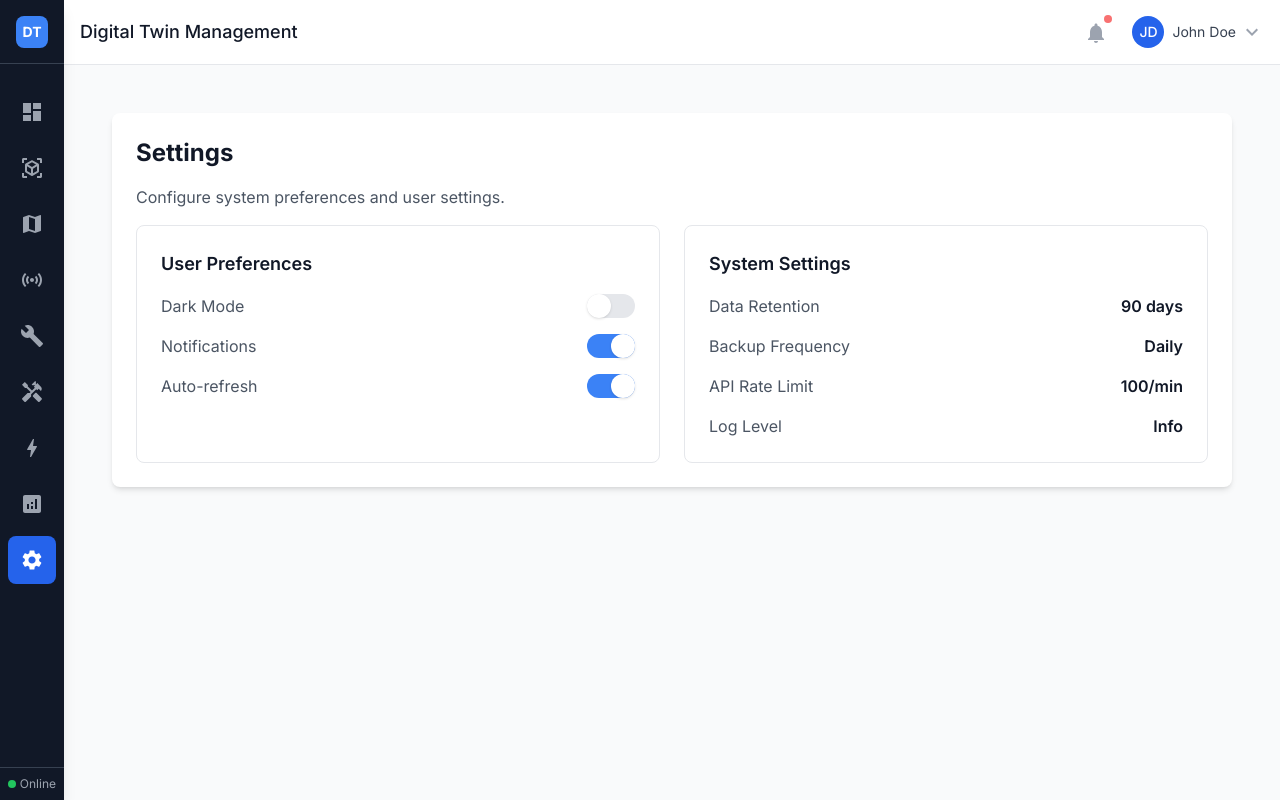
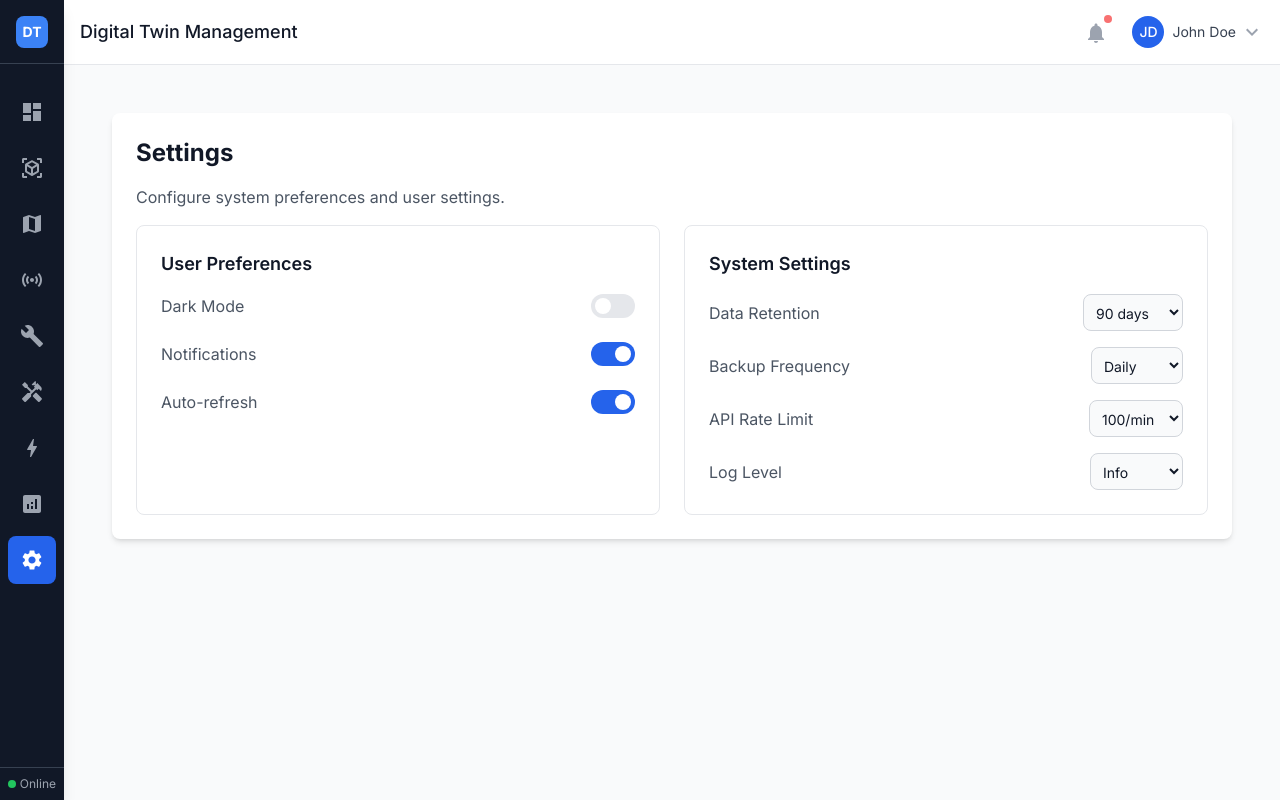
Before and after one commit to anmartincode/digital-twin-management, a React (Create React App) app in the folder frontend/: page /settings in a window 1280 px wide. Built offline with nearby package versions, Linux system fonts and the light colour scheme.

Commit message:
feat: add interactive functionality and dark mode support

```diff
--- a/frontend/src/App.tsx
+++ b/frontend/src/App.tsx
@@ -1,5 +1,6 @@
 import React from 'react';
 import { Routes, Route } from 'react-router-dom';
+import { ThemeProvider } from './contexts/ThemeContext';
 import Layout from './components/Layout/Layout';
 import Dashboard from './pages/Dashboard/Dashboard';
 import BIMViewer from './pages/BIMViewer/BIMViewer';
@@ -13,6 +14,7 @@ import Settings from './pages/Settings/Settings';
 
 const App: React.FC = () => {
   return (
+    <ThemeProvider>
       <div className="App">
         <Layout>
           <Routes>
@@ -28,6 +30,7 @@ const App: React.FC = () => {
           </Routes>
         </Layout>
       </div>
+    </ThemeProvider>
   );
 };
 
--- a/frontend/src/components/Layout/Layout.tsx
+++ b/frontend/src/components/Layout/Layout.tsx
@@ -10,7 +10,7 @@ const Layout: React.FC<LayoutProps> = ({ children }) => {
   const [sidebarOpen, setSidebarOpen] = useState(false);
 
   return (
-    <div className="flex h-screen bg-gray-50">
+    <div className="flex h-screen bg-gray-50 dark:bg-gray-900">
       {/* Sidebar */}
       <Sidebar isOpen={sidebarOpen} onClose={() => setSidebarOpen(false)} />
 
@@ -20,7 +20,7 @@ const Layout: React.FC<LayoutProps> = ({ children }) => {
         <Header onMenuClick={() => setSidebarOpen(true)} />
 
         {/* Page content */}
-        <main className="flex-1 overflow-x-hidden overflow-y-auto bg-gray-50">
+        <main className="flex-1 overflow-x-hidden overflow-y-auto bg-gray-50 dark:bg-gray-900">
           <div className="container mx-auto px-6 py-6">
             {children}
           </div>
--- /dev/null
+++ b/frontend/src/components/UI/Toggle.tsx
@@ -0,0 +1,38 @@
+import React from 'react';
+
+interface ToggleProps {
+  enabled: boolean;
+  onToggle: () => void;
+  label?: string;
+  disabled?: boolean;
+}
+
+const Toggle: React.FC<ToggleProps> = ({ enabled, onToggle, label, disabled = false }) => {
+  return (
+    <div className="flex items-center justify-between">
+      {label && <span className="text-gray-600 dark:text-gray-300">{label}</span>}
+      <button
+        type="button"
+        onClick={onToggle}
+        disabled={disabled}
+        className={`
+          relative inline-flex h-6 w-11 items-center rounded-full transition-colors focus:outline-none focus:ring-2 focus:ring-blue-500 focus:ring-offset-2
+          ${enabled
+            ? 'bg-blue-600 dark:bg-blue-500'
+            : 'bg-gray-200 dark:bg-gray-700'
+          }
+          ${disabled ? 'opacity-50 cursor-not-allowed' : 'cursor-pointer'}
+        `}
+      >
+        <span
+          className={`
+            inline-block h-4 w-4 transform rounded-full bg-white transition-transform
+            ${enabled ? 'translate-x-6' : 'translate-x-1'}
+          `}
+        />
+      </button>
+    </div>
+  );
+};
+
+export default Toggle;
--- /dev/null
+++ b/frontend/src/contexts/ThemeContext.tsx
@@ -0,0 +1,47 @@
+import React, { createContext, useContext, useState, useEffect, ReactNode } from 'react';
+
+interface ThemeContextType {
+  isDarkMode: boolean;
+  toggleDarkMode: () => void;
+}
+
+const ThemeContext = createContext<ThemeContextType | undefined>(undefined);
+
+export const useTheme = () => {
+  const context = useContext(ThemeContext);
+  if (context === undefined) {
+    throw new Error('useTheme must be used within a ThemeProvider');
+  }
+  return context;
+};
+
+interface ThemeProviderProps {
+  children: ReactNode;
+}
+
+export const ThemeProvider: React.FC<ThemeProviderProps> = ({ children }) => {
+  const [isDarkMode, setIsDarkMode] = useState(() => {
+    const saved = localStorage.getItem('darkMode');
+    return saved ? JSON.parse(saved) : false;
+  });
+
+  useEffect(() => {
+    localStorage.setItem('darkMode', JSON.stringify(isDarkMode));
+
+    if (isDarkMode) {
+      document.documentElement.classList.add('dark');
+    } else {
+      document.documentElement.classList.remove('dark');
+    }
+  }, [isDarkMode]);
+
+  const toggleDarkMode = () => {
+    setIsDarkMode(!isDarkMode);
+  };
+
+  return (
+    <ThemeContext.Provider value={{ isDarkMode, toggleDarkMode }}>
+      {children}
+    </ThemeContext.Provider>
+  );
+};
--- a/frontend/src/pages/Settings/Settings.tsx
+++ b/frontend/src/pages/Settings/Settings.tsx
@@ -1,57 +1,120 @@
-import React from 'react';
+import React, { useState } from 'react';
+import Toggle from '../../components/UI/Toggle';
+import { useTheme } from '../../contexts/ThemeContext';
 
 const Settings: React.FC = () => {
+  const { isDarkMode, toggleDarkMode } = useTheme();
+  const [notifications, setNotifications] = useState(true);
+  const [autoRefresh, setAutoRefresh] = useState(true);
+  const [dataRetention, setDataRetention] = useState('90 days');
+  const [backupFrequency, setBackupFrequency] = useState('Daily');
+  const [apiRateLimit, setApiRateLimit] = useState('100/min');
+  const [logLevel, setLogLevel] = useState('Info');
+
+  const handleDataRetentionChange = (value: string) => {
+    setDataRetention(value);
+    // Here you would typically save to backend
+    console.log('Data retention updated to:', value);
+  };
+
+  const handleBackupFrequencyChange = (value: string) => {
+    setBackupFrequency(value);
+    console.log('Backup frequency updated to:', value);
+  };
+
+  const handleApiRateLimitChange = (value: string) => {
+    setApiRateLimit(value);
+    console.log('API rate limit updated to:', value);
+  };
+
+  const handleLogLevelChange = (value: string) => {
+    setLogLevel(value);
+    console.log('Log level updated to:', value);
+  };
+
   return (
     <div className="p-6">
-      <div className="bg-white rounded-lg shadow-md p-6">
-        <h1 className="text-2xl font-bold text-gray-900 mb-4">Settings</h1>
-        <p className="text-gray-600 mb-4">
+      <div className="bg-white dark:bg-gray-800 rounded-lg shadow-md p-6">
+        <h1 className="text-2xl font-bold text-gray-900 dark:text-white mb-4">Settings</h1>
+        <p className="text-gray-600 dark:text-gray-300 mb-4">
           Configure system preferences and user settings.
         </p>
 
         <div className="grid grid-cols-1 lg:grid-cols-2 gap-6">
-          <div className="bg-white border border-gray-200 rounded-lg p-6">
-            <h3 className="text-lg font-semibold text-gray-900 mb-4">User Preferences</h3>
-            <div className="space-y-4">
-              <div className="flex items-center justify-between">
-                <span className="text-gray-600">Dark Mode</span>
-                <div className="w-12 h-6 bg-gray-200 rounded-full relative">
-                  <div className="w-6 h-6 bg-white rounded-full shadow absolute left-0"></div>
-                </div>
-              </div>
-              <div className="flex items-center justify-between">
-                <span className="text-gray-600">Notifications</span>
-                <div className="w-12 h-6 bg-blue-500 rounded-full relative">
-                  <div className="w-6 h-6 bg-white rounded-full shadow absolute right-0"></div>
-                </div>
-              </div>
-              <div className="flex items-center justify-between">
-                <span className="text-gray-600">Auto-refresh</span>
-                <div className="w-12 h-6 bg-blue-500 rounded-full relative">
-                  <div className="w-6 h-6 bg-white rounded-full shadow absolute right-0"></div>
-                </div>
-              </div>
+          <div className="bg-white dark:bg-gray-700 border border-gray-200 dark:border-gray-600 rounded-lg p-6">
+            <h3 className="text-lg font-semibold text-gray-900 dark:text-white mb-4">User Preferences</h3>
+            <div className="space-y-6">
+              <Toggle
+                enabled={isDarkMode}
+                onToggle={toggleDarkMode}
+                label="Dark Mode"
+              />
+              <Toggle
+                enabled={notifications}
+                onToggle={() => setNotifications(!notifications)}
+                label="Notifications"
+              />
+              <Toggle
+                enabled={autoRefresh}
+                onToggle={() => setAutoRefresh(!autoRefresh)}
+                label="Auto-refresh"
+              />
             </div>
           </div>
 
-          <div className="bg-white border border-gray-200 rounded-lg p-6">
-            <h3 className="text-lg font-semibold text-gray-900 mb-4">System Settings</h3>
+          <div className="bg-white dark:bg-gray-700 border border-gray-200 dark:border-gray-600 rounded-lg p-6">
+            <h3 className="text-lg font-semibold text-gray-900 dark:text-white mb-4">System Settings</h3>
             <div className="space-y-4">
               <div className="flex justify-between items-center">
-                <span className="text-gray-600">Data Retention</span>
-                <span className="font-semibold text-gray-900">90 days</span>
+                <span className="text-gray-600 dark:text-gray-300">Data Retention</span>
+                <select
+                  value={dataRetention}
+                  onChange={(e) => handleDataRetentionChange(e.target.value)}
+                  className="bg-gray-50 dark:bg-gray-600 border border-gray-300 dark:border-gray-500 text-gray-900 dark:text-white text-sm rounded-lg focus:ring-blue-500 focus:border-blue-500 p-2"
+                >
+                  <option value="30 days">30 days</option>
+                  <option value="90 days">90 days</option>
+                  <option value="180 days">180 days</option>
+                  <option value="365 days">365 days</option>
+                </select>
               </div>
               <div className="flex justify-between items-center">
-                <span className="text-gray-600">Backup Frequency</span>
-                <span className="font-semibold text-gray-900">Daily</span>
+                <span className="text-gray-600 dark:text-gray-300">Backup Frequency</span>
+                <select
+                  value={backupFrequency}
+                  onChange={(e) => handleBackupFrequencyChange(e.target.value)}
+                  className="bg-gray-50 dark:bg-gray-600 border border-gray-300 dark:border-gray-500 text-gray-900 dark:text-white text-sm rounded-lg focus:ring-blue-500 focus:border-blue-500 p-2"
+                >
+                  <option value="Daily">Daily</option>
+                  <option value="Weekly">Weekly</option>
+                  <option value="Monthly">Monthly</option>
+                </select>
               </div>
               <div className="flex justify-between items-center">
-                <span className="text-gray-600">API Rate Limit</span>
-                <span className="font-semibold text-gray-900">100/min</span>
+                <span className="text-gray-600 dark:text-gray-300">API Rate Limit</span>
+                <select
+                  value={apiRateLimit}
+                  onChange={(e) => handleApiRateLimitChange(e.target.value)}
+                  className="bg-gray-50 dark:bg-gray-600 border border-gray-300 dark:border-gray-500 text-gray-900 dark:text-white text-sm rounded-lg focus:ring-blue-500 focus:border-blue-500 p-2"
+                >
+                  <option value="50/min">50/min</option>
+                  <option value="100/min">100/min</option>
+                  <option value="200/min">200/min</option>
+                  <option value="500/min">500/min</option>
+                </select>
               </div>
               <div className="flex justify-between items-center">
-                <span className="text-gray-600">Log Level</span>
-                <span className="font-semibold text-gray-900">Info</span>
+                <span className="text-gray-600 dark:text-gray-300">Log Level</span>
+                <select
+                  value={logLevel}
+                  onChange={(e) => handleLogLevelChange(e.target.value)}
+                  className="bg-gray-50 dark:bg-gray-600 border border-gray-300 dark:border-gray-500 text-gray-900 dark:text-white text-sm rounded-lg focus:ring-blue-500 focus:border-blue-500 p-2"
+                >
+                  <option value="Debug">Debug</option>
+                  <option value="Info">Info</option>
+                  <option value="Warning">Warning</option>
+                  <option value="Error">Error</option>
+                </select>
               </div>
             </div>
           </div>
```
Also changed, not shown: frontend/src/components/Dashboard/ChartWidget.tsx (+61 -11 lines), frontend/src/pages/Dashboard/Dashboard.tsx (+23 -23 lines). Lines whose indentation alone changed are shown as unchanged.
